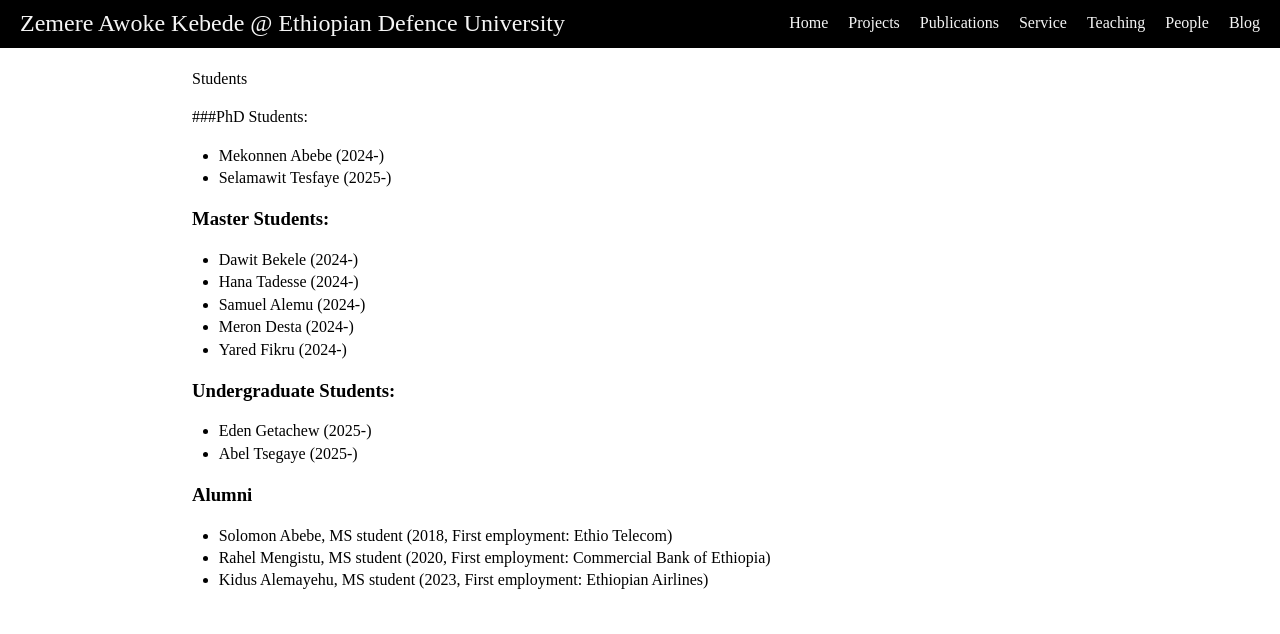
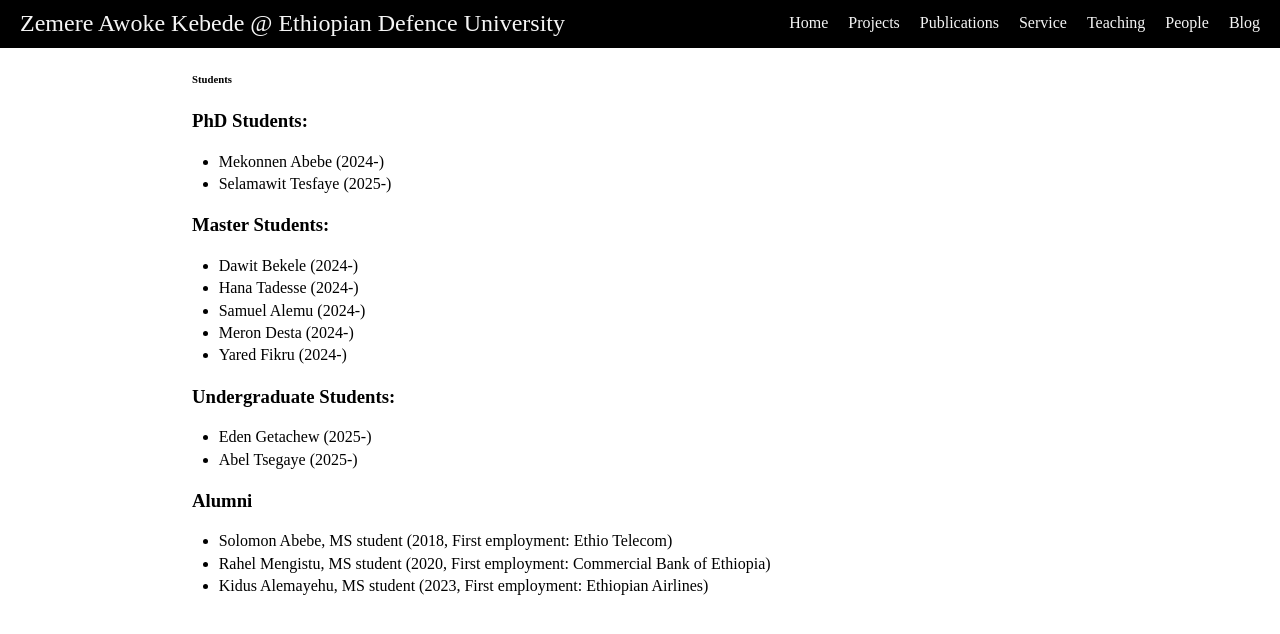
Before and after one commit to zemere-awoke/zemere-awoke.github.io, a Jekyll site: the page built from people.md, in a window 1280 px wide. Shown: the top 634 px of the page. Built offline with Jekyll 4.4.1, drawn with Linux system fonts in a browser that asks for light colours.

```diff
--- a/people.md
+++ b/people.md
@@ -4,9 +4,9 @@ title: people
 permalink: /people/
 ---
 
-Students
+###### Students
 
-###PhD Students:
+### PhD Students:
 
 - Mekonnen Abebe (2024-)
 - Selamawit Tesfaye (2025-)
```
